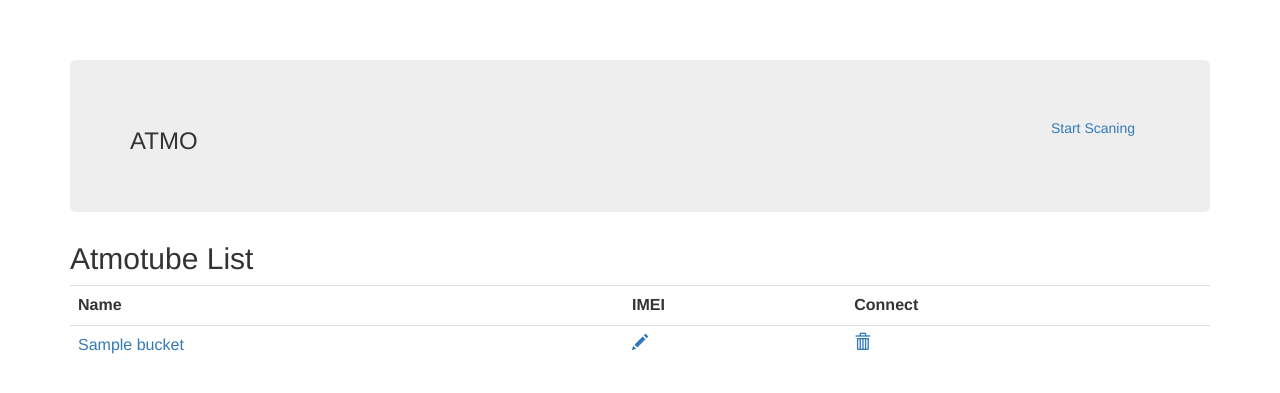
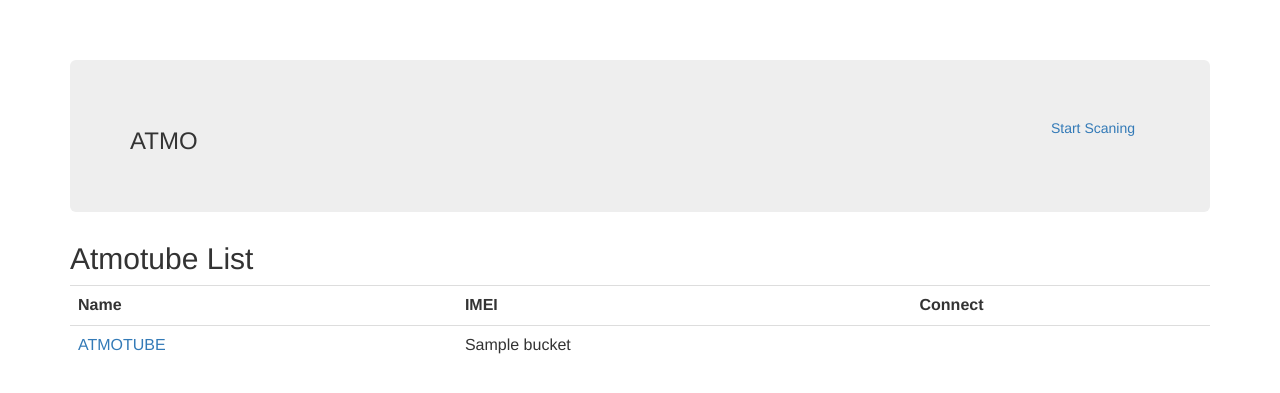
Before and after one commit to igorbunov1960/iot-sandbox, a Flask app: template challenge-two-master/templates/bucketlist_view.html in a window 1280 px wide. Shown: the top 393 px of the page. Run offline with Flask 2, Linux system fonts and the light colour scheme; the template is opened without the code that fills it: most values are stand-ins (such as "Sample title", 1, 10 or a date in 2020); some libraries are stand-ins or nearby versions.

Commit message:
update atmo table items

```diff
--- a/challenge-two-master/templates/bucketlist_view.html
+++ b/challenge-two-master/templates/bucketlist_view.html
@@ -27,12 +27,13 @@
                     <th> Connect </th>
 
                     {% for bucket in buckets %}
+
                     <tr>
-                        <td> <a href="view_bucketlist_item/{{bucket}}">  {{bucket}}  </a></td>
+                        <td> <a href="view_bucketlist_item/{{bucket}}">  ATMOTUBE  </a></td>
+                        <td>{{bucket}}</td>
                         <td>
-                            <a href="{{url_for('edit_bucketlist')}}"> <span class='glyphicon glyphicon-pencil'></span> </a>
+                            <a href="{{url_for('edit_bucketlist')}}"> <span class='glyphicons glyphicons-bluetooth'></span> </a>
                         </td>
-                        <td> <a href="{{url_for('delete_bucketlist')}}"><span class='glyphicon glyphicon-trash'></span> </a></td>
                     </tr>
 
                     {% endfor %}
```
